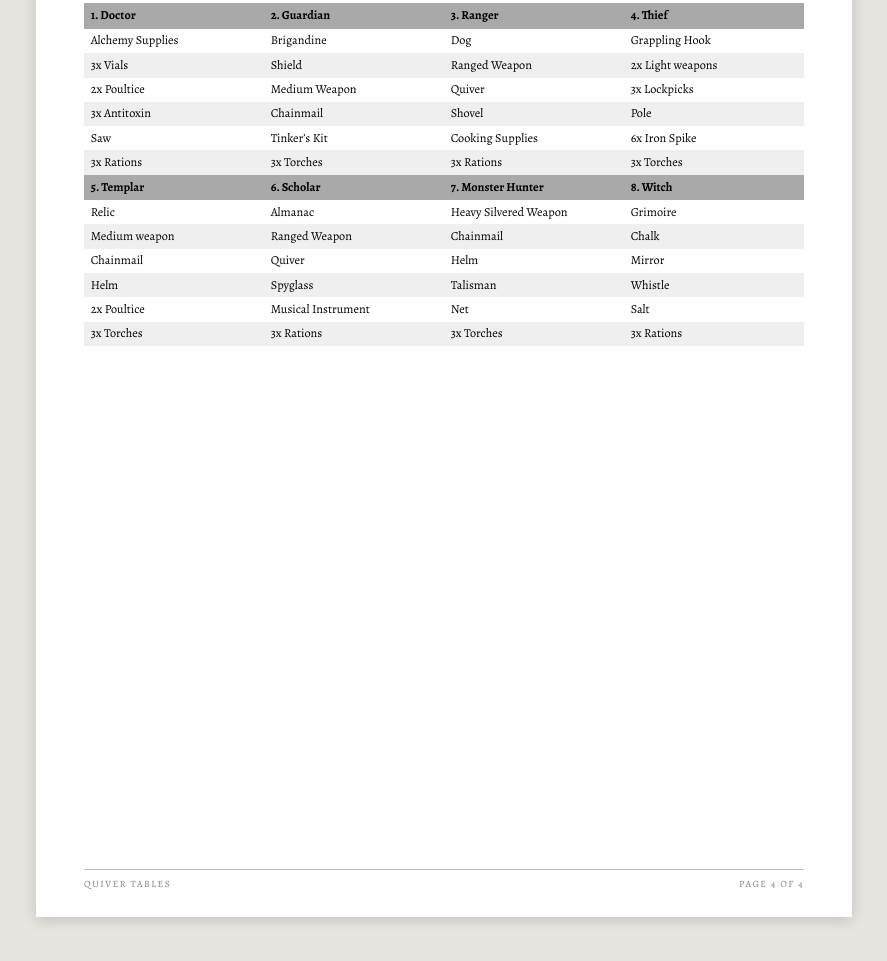
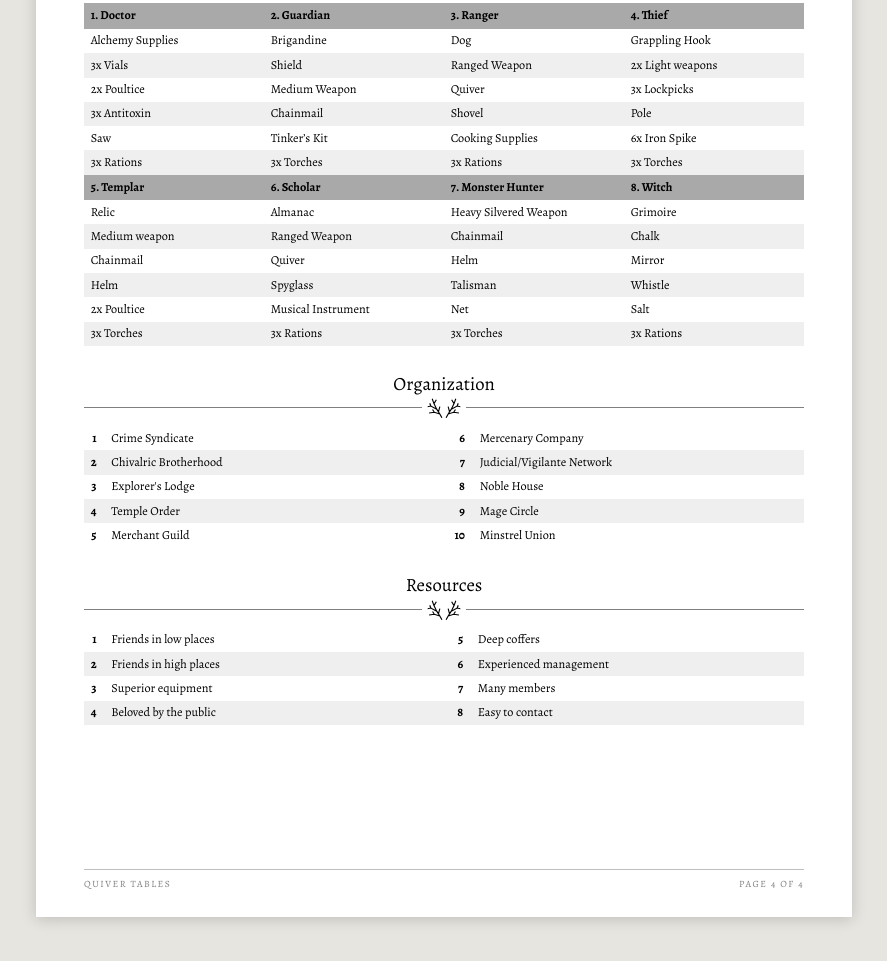
Before and after one commit to maxlebedev/quiver, a plain HTML site: page tables.html in a window 1280 px wide. Shown: the part 3415-4376 px from the top of the page, without its empty margins (196-1083 px from the left). Drawn offline with Linux system fonts and the light colour scheme.

Commit message:
first pass at having an org

```diff
--- a/tables.html
+++ b/tables.html
@@ -188,6 +188,25 @@
       <tr><td>3x Torches</td><td>3x Rations</td><td>3x Torches</td><td>3x Rations</td></tr>
     </tbody>
   </table>
+  <div style="height:8pt"></div>
+
+  <h2>Organization</h2>
+  <table class="bonds">
+    <tr><td class="n">1</td><td>Crime Syndicate</td><td class="n">6</td><td>Mercenary Company</td></tr>
+    <tr><td class="n">2</td><td>Chivalric Brotherhood</td><td class="n">7</td><td>Judicial/Vigilante Network</td></tr>
+    <tr><td class="n">3</td><td>Explorer's Lodge</td><td class="n">8</td><td>Noble House</td></tr>
+    <tr><td class="n">4</td><td>Temple Order</td><td class="n">9</td><td>Mage Circle</td></tr>
+    <tr><td class="n">5</td><td>Merchant Guild</td><td class="n">10</td><td>Minstrel Union</td></tr>
+  </table>
+  <div style="height:8pt"></div>
+
+  <h2>Resources</h2>
+  <table class="bonds">
+    <tr><td class="n">1</td><td>Friends in low places</td><td class="n">5</td><td>Deep coffers</td></tr>
+    <tr><td class="n">2</td><td>Friends in high places</td><td class="n">6</td><td>Experienced management</td></tr>
+    <tr><td class="n">3</td><td>Superior equipment</td><td class="n">7</td><td>Many members</td></tr>
+    <tr><td class="n">4</td><td>Beloved by the public</td><td class="n">8</td><td>Easy to contact</td></tr>
+  </table>
 
   <div class="footer"><span>QUIVER TABLES</span><span>PAGE 4 OF 4</span></div>
 </div>
```
Also changed, not shown: rules.html (+6 -1 lines).
